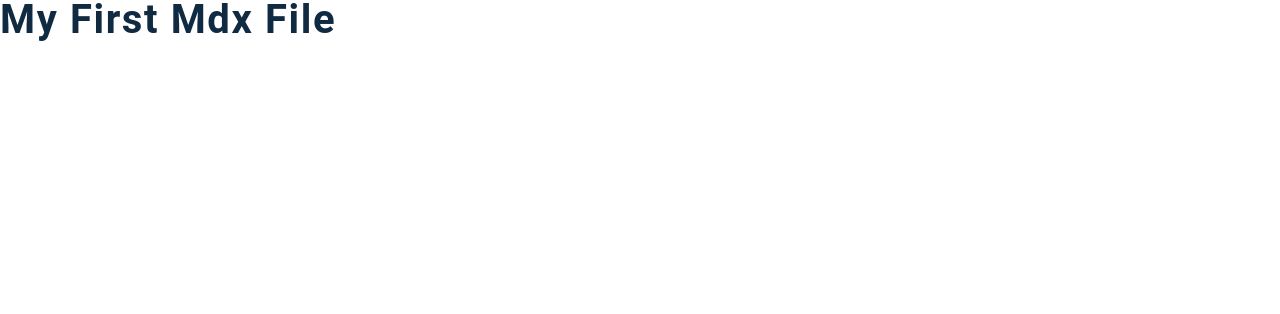
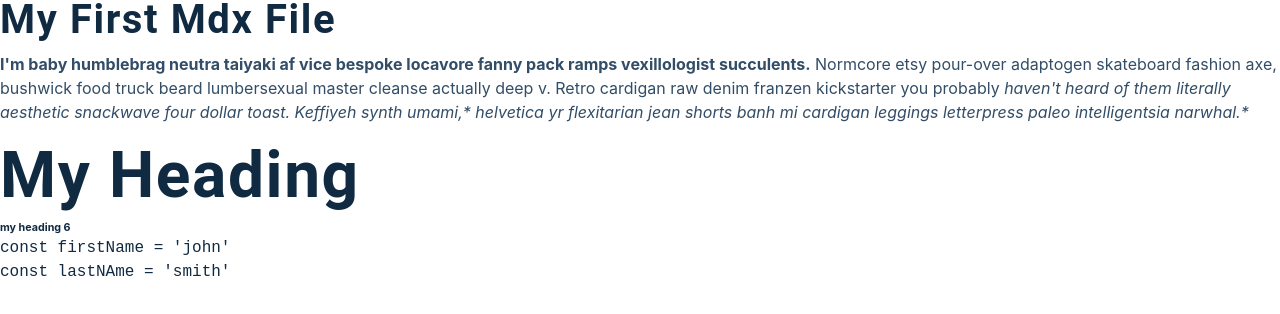
Before and after one commit to Fc0S4b/MDX-Blog-Gatsby-Tutorial, a Gatsby site: page /post in a window 1280 px wide. Built offline with nearby package versions, Linux system fonts and the light colour scheme; Gatsby itself is replaced by a stand-in of ours; code samples lack their colours.

Commit message:
Basic Markdown

````diff
--- a/src/pages/post.mdx
+++ b/src/pages/post.mdx
@@ -1 +1,12 @@
 ## my first mdx file
+
+**I'm baby humblebrag neutra taiyaki af vice bespoke locavore fanny pack ramps vexillologist succulents.** Normcore etsy pour-over adaptogen skateboard fashion axe, bushwick food truck beard lumbersexual master cleanse actually deep v. Retro cardigan raw denim franzen kickstarter you probably _haven't heard of them literally aesthetic snackwave four dollar toast. Keffiyeh synth umami,* helvetica yr flexitarian jean shorts banh mi cardigan leggings letterpress paleo intelligentsia narwhal.*_
+
+# my heading
+
+###### my heading 6
+
+```js
+const firstName = 'john'
+const lastNAme = 'smith'
+```
````
